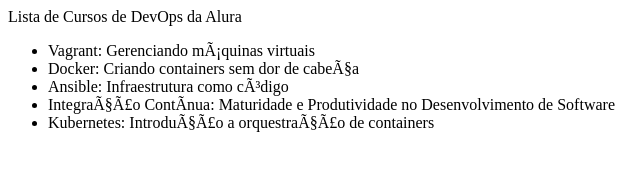
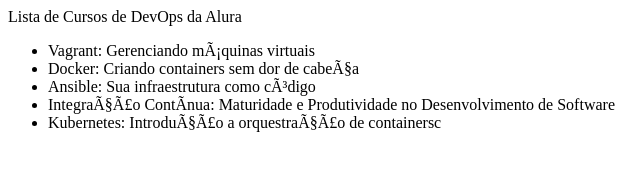
Before and after one commit to P3dream/alura-git, a plain HTML site: page index.html in a window 1280 px wide. Shown: the full height of the page, 0-640 px from the left. Drawn offline with Linux system fonts and the light colour scheme.

Commit message:
Ajustando curso de ansible

```diff
--- a/index.html
+++ b/index.html
@@ -8,9 +8,9 @@
 	<ul>
 		<li>Vagrant: Gerenciando máquinas virtuais</li>
 		<li>Docker: Criando containers sem dor de cabeça</li>
-		<li>Ansible: Infraestrutura como código </li>
+		<li>Ansible: Sua infraestrutura como código </li>
 		<li>Integração Contínua: Maturidade e Produtividade no Desenvolvimento de Software</li>
-		<li>Kubernetes: Introdução a orquestração de containers</li>
+		<li>Kubernetes: Introdução a orquestração de containersc</li>
 	</ul>
 </body>
 </html>
```
